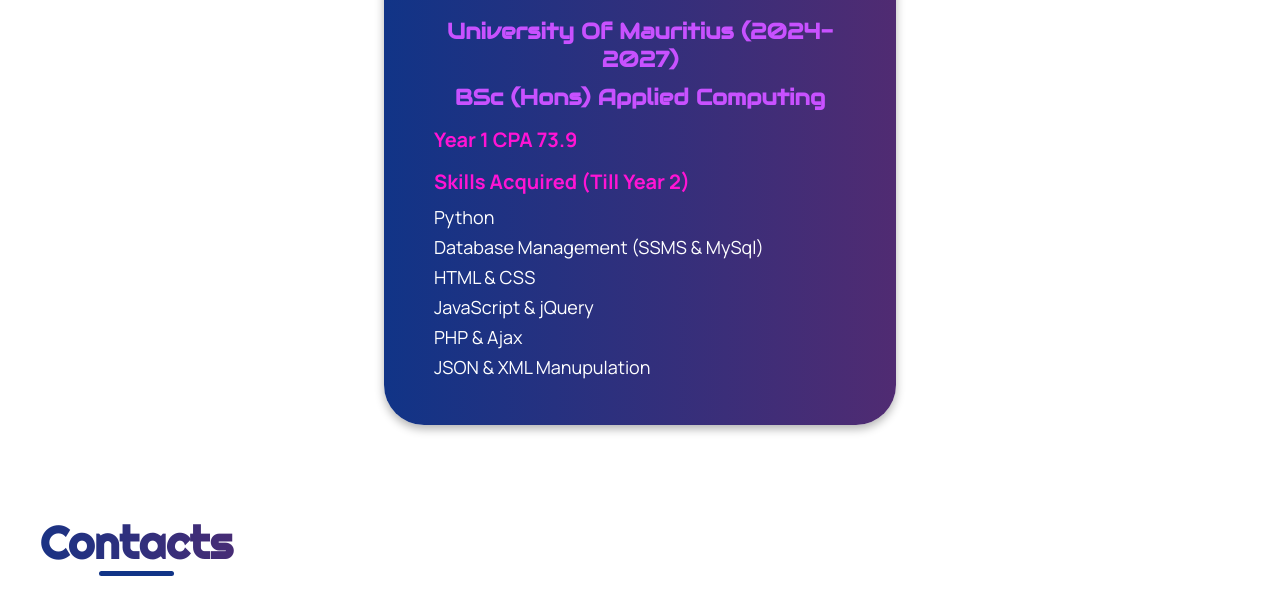
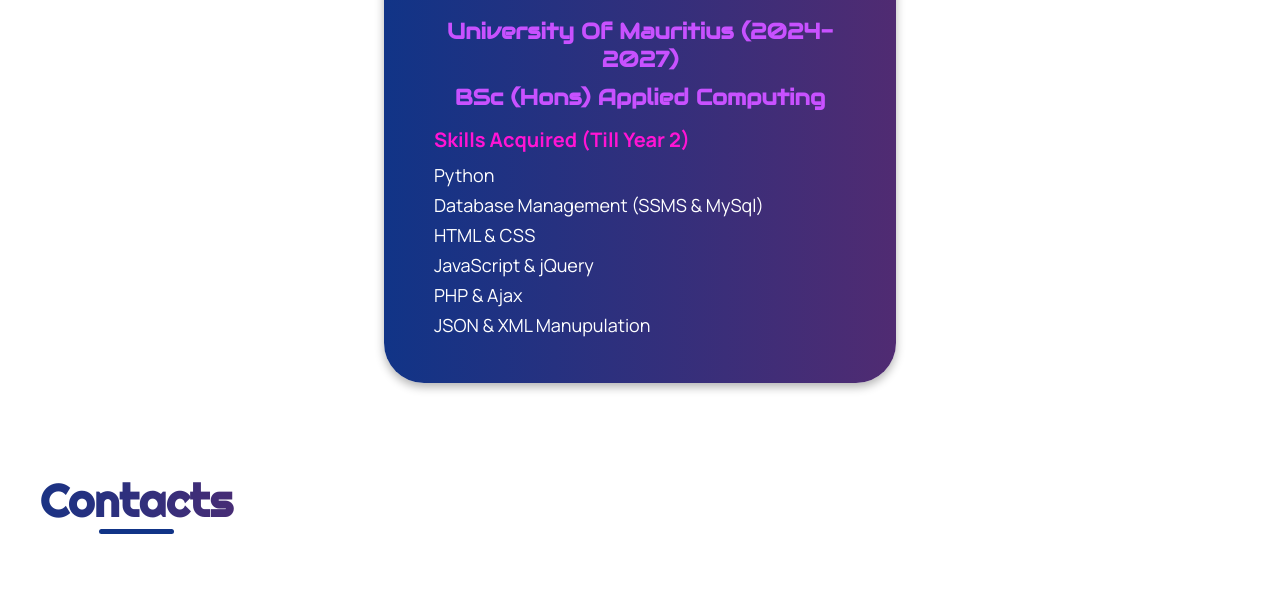
Before and after one commit to asliyaimaan/Portfolio-Asliya-Abdul-Raman, a plain HTML site: page index.html in a window 1280 px wide. Shown: the part 2508-3110 px from the top of the page. Drawn offline with Linux system fonts and the light colour scheme.

Commit message:
Removed some stuffs

```diff
--- a/index.html
+++ b/index.html
@@ -573,7 +573,6 @@
                     <h4 id="institution">University Of Mauritius (2024-2027)</h4>
                     <h4 id="course">BSc (Hons) Applied Computing</h4>
 
-                    <h5>Year 1 CPA 73.9</h5>
                     <h5>Skills Acquired (Till Year 2)</h5>
                     <ul>
                         <li>Python</li>
```
